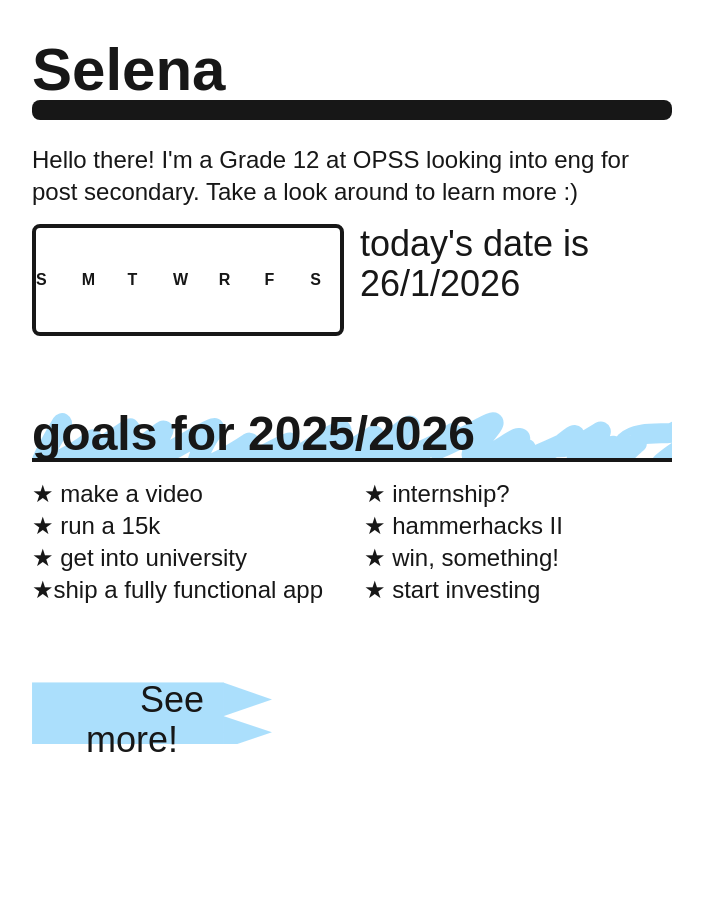
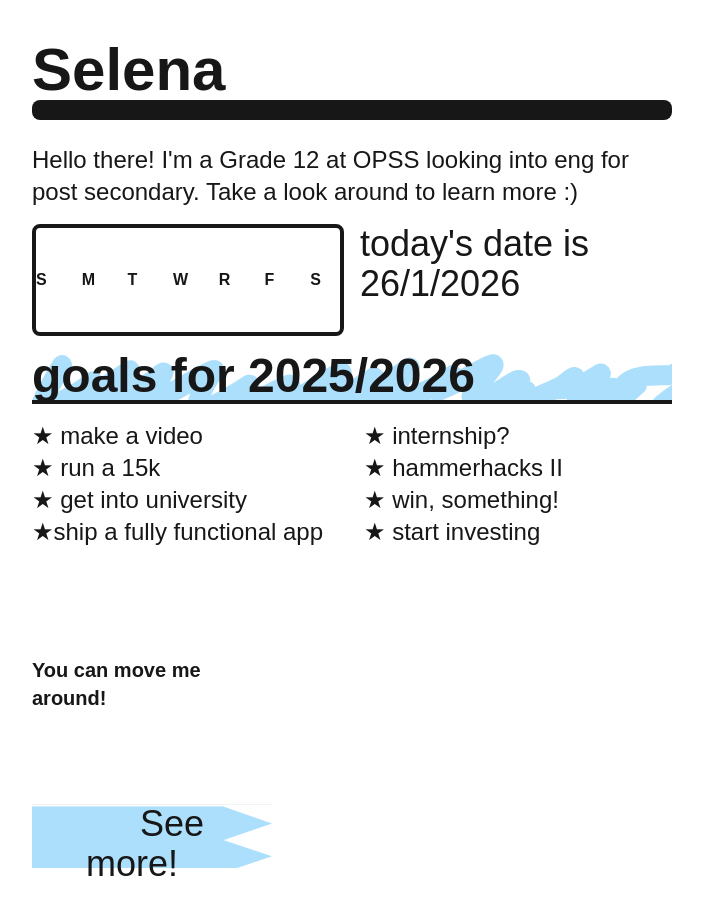
Before and after one commit to possiblyselena/se-n, a Next.js app: page / in a window 1280 px wide. Shown: the top 914 px of the page, without its empty margins (288-991 px from the left). Before the commit the page ends 800 px from the top, so only its background shows below. Built offline with nearby package versions, Linux system fonts and the light colour scheme.

Commit message:
STICKY NOTE!!

```diff
--- a/app/aboutme/page.tsx
+++ b/app/aboutme/page.tsx
@@ -1,4 +1,4 @@
-'use client';
+/*'use client';
 import Image from "next/image";
 import React, { useState } from "react";
 
@@ -38,4 +38,4 @@ export default function Home() {
         </main>
 
     );
-}
+} */
--- a/app/globals.css
+++ b/app/globals.css
@@ -11,6 +11,7 @@
   --color-foreground: var(--foreground);
   --color-navyblue: var(--navyblue);
   --color-highlight: var(--highlight);
+  --color-stickynote: var(--stickynote);
   --font-shadow: var(--font-shadow);
   --image-squiggle: var(--squiggle);
 }
@@ -21,6 +22,7 @@
     --foreground: #ededed;
     --navyblue: #0b186d;
     --highlight: #97d8fc;
+    --stickynote: #f7ffb8;
     --font-shadow: "Caveat", cursive;
     --font-weight: 600;
     --font-style: normal;
--- a/app/page.tsx
+++ b/app/page.tsx
@@ -1,15 +1,19 @@
 'use client';
 import Image from "next/image";
 import React, { useState } from "react";
+import Draggable from "react-draggable";
+import { useRef } from "react";
 
 export default function Home() {
+  const nodeRef = useRef(null)
+
   const today = new Date();
   const date = today.getDate() + "/" + (today.getMonth() + 1) + "/" + today.getFullYear();
   /*const months = [January, February, March, April, May, June, July, August, September, October, November, December];*/
   return (
     <div className="flex min-h-screen items-center justify-center dark:bg-black">
       <main className="flex min-h-screen w-full max-w-3xl flex-col items-center justify-between py-10 px-16 bg-white dark:bg-white sm:items-start">
-        <div className="">
+        <div className="navyblue w-full">
           <h1 className="text-7xl font-shadow font-semibold text-navyblue dark:text-navyblue sm:text-6xl">
             Selena
           </h1>
@@ -57,11 +61,16 @@ export default function Home() {
             <li>★ start investing</li>
           </ul>
         </div>
+
+      <Draggable nodeRef={nodeRef}>
+          <div ref={nodeRef} className="bg-stickynote w-60 h-60 shadow-2xs grid grid-flow-col justify-center items-center ">
+            <p className="font-shadow font-bold text-navyblue text-xl">You can move me around!</p>
+          </div>
+      </Draggable>
         <div className="font-shadow text-navyblue text-4xl">
           <button className="bg-[url(/nextpage.svg)] bg-[length:100%] w-60 h-16 align-items-left">
             <a href="/aboutme" className="m-10">See more!</a>
           </button>
-
         </div>
       </main>
     </div>
```
